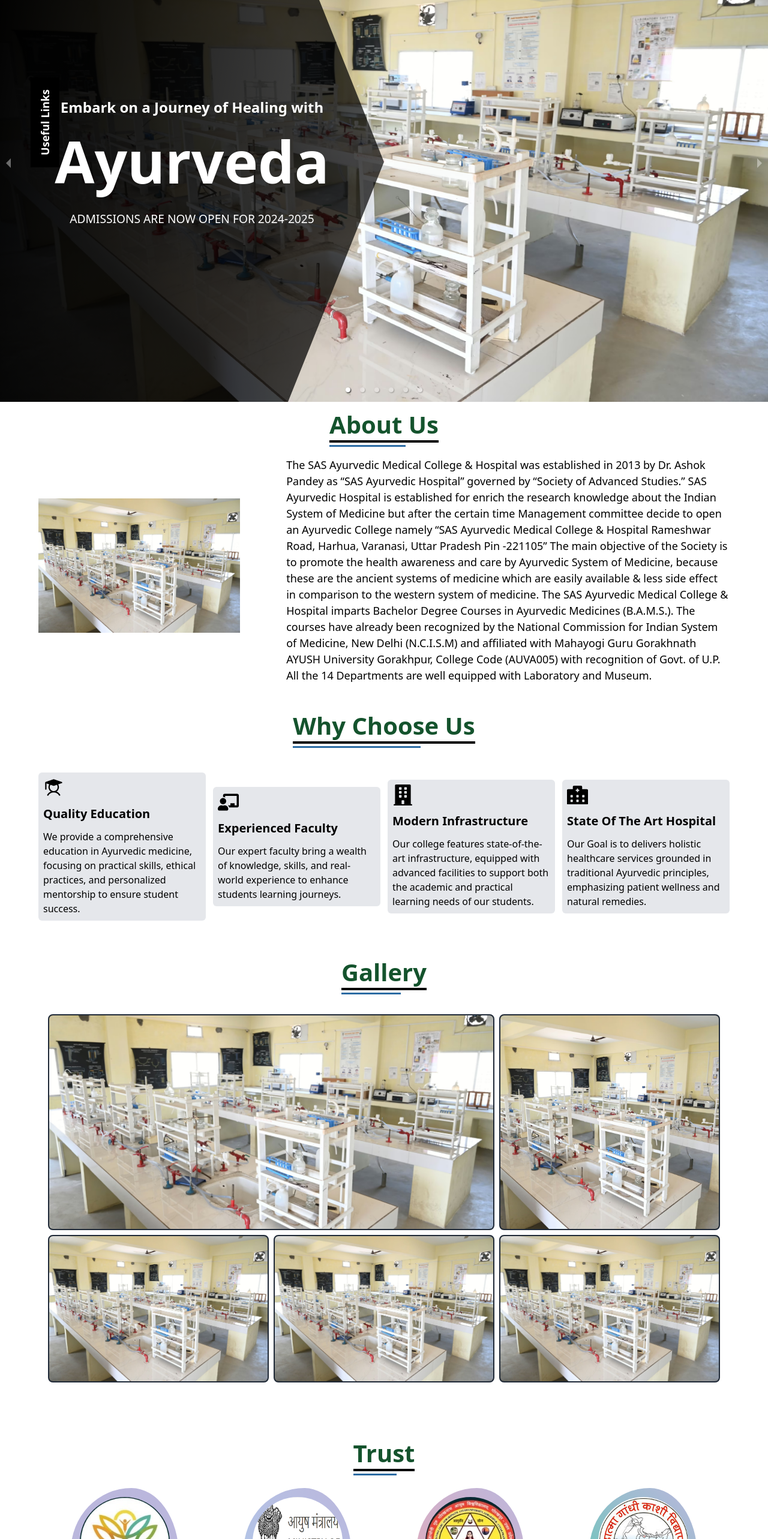
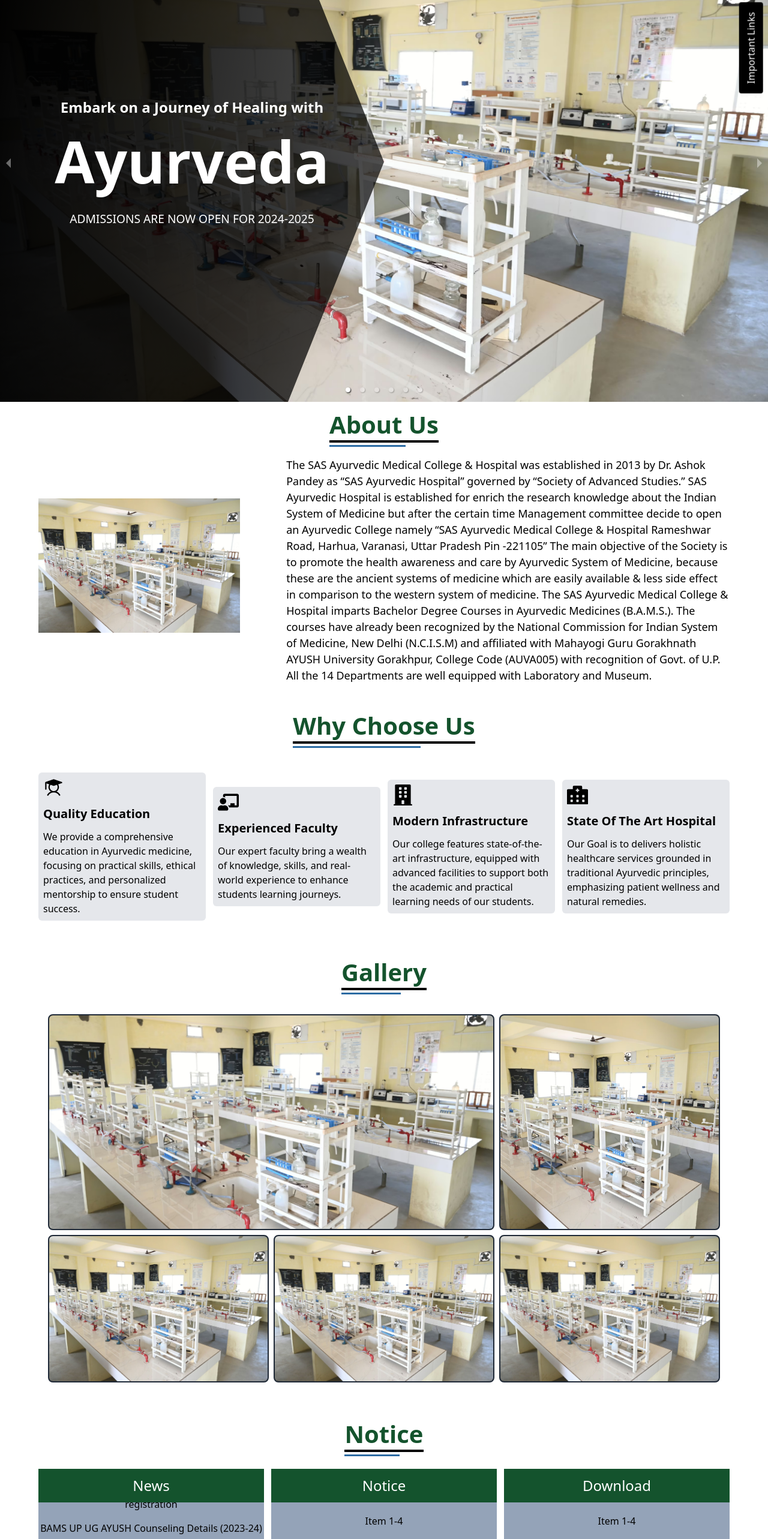
Before and after one commit to Shivam7068/sasayurveda-, a React (Vite) app: page / in a window 1280 px wide. Shown: the part 220-2786 px from the top of the page at 60% size. Built offline with nearby package versions, Linux system fonts and the light colour scheme.

Commit message:
news added

```diff
--- a/src/App.jsx
+++ b/src/App.jsx
@@ -8,7 +8,7 @@
 const App = () => {
   return (
     <>
-      <BrowserRouter className=''>
+      <BrowserRouter className='relative'>
 
         <Header />
         <Routes>
--- a/src/index.css
+++ b/src/index.css
@@ -276,7 +276,7 @@
 }
 
 
-
+/*
 @keyframes morph {
 
     0% {
@@ -290,4 +290,18 @@
     100% {
         border-radius: 63% 37% 52% 48% / 52% 69% 31% 48%
     }
+} */
+
+@keyframes marquee {
+    0% {
+        transform: translateY(100%);
+    }
+
+    100% {
+        transform: translateY(-100%);
+    }
 }
+
+.animate-marquee {
+    animation: marquee 10s linear infinite;
+}
--- a/src/pages/Home.jsx
+++ b/src/pages/Home.jsx
@@ -6,6 +6,7 @@
 import Gallery from '../ui_component/home_com/Gallery'
 import Footer from '../ui_component/common_comp/Footer'
 import Trust from '../ui_component/home_com/Trust'
+import NewsBoard from '../ui_component/home_com/NewsBoard'
 
 const Home = () => {
     return (
@@ -15,7 +16,8 @@
                 <About />
                 <IconCard />
                 <Gallery />
-                <Trust />
+                {/* <Trust /> */}
+                <NewsBoard />
                 <Testimonials />
             </div>
             <Footer />
--- a/src/ui_component/common_comp/Footer.jsx
+++ b/src/ui_component/common_comp/Footer.jsx
@@ -12,10 +12,13 @@
             <div className="m-auto w-full ">
                 <div className="md:flex md:justify-between my-4 gap-5">
                     <div className="mb-6 md:mb-0">
-                        <Link to={"/"} className="flex items-center justify-center ">
+                        {/* <Link to={"/"} className="flex items-center justify-center ">
                             <img src="/assets/react.svg" className=" h-16 me-3" alt="Logo" />
-                        </Link>
+                        </Link> */}
 
+                        <div className=' '>
+                            <iframe src="https://www.google.com/maps/embed?pb=!1m19!1m8!1m3!1d461413.69138620474!2d82.9111585!3d25.3782041!3m2!1i1024!2i768!4f13.1!4m8!3e6!4m0!4m5!1s0x398e2cb4aeaef9a9%3A0x12269b5f9fae7372!2sHarhua%20Uttar%20Pradesh%20221105!3m2!1d25.378204099999998!2d82.9111585!5e0!3m2!1sen!2sin!4v1721797887893!5m2!1sen!2sin" width="820" height="320" allowfullscreen="" loading="lazy" referrerpolicy="no-referrer-when-downgrade"></iframe>
+                        </div>
 
                     </div>
 
--- /dev/null
+++ b/src/ui_component/common_comp/VerticalMarquee.jsx
@@ -0,0 +1,18 @@
+import React from 'react';
+
+const VerticalMarquee = ({ items, type }) => {
+    return (
+        <div className="relative overflow-hidden h-64 w-full bg-slate-400">
+            <div className='flex justify-center bg-green-900 absolute w-full p-3 items-center text-white text-2xl font-medium z-[10]'>{type}</div>
+            <div className="animate-marquee  ">
+                {items.map((item, index) => (
+                    <div key={index} className="py-2 z-[-1] text-center hover:animation-pause">
+                        {item}
+                    </div>
+                ))}
+            </div>
+        </div>
+    );
+};
+
+export default VerticalMarquee;
--- /dev/null
+++ b/src/ui_component/home_com/NewsBoard.jsx
@@ -0,0 +1,22 @@
+import React from 'react'
+import VerticalMarquee from '../common_comp/VerticalMarquee'
+import Heading from '../common_comp/Heading';
+
+const NewsBoard = () => {
+    const items1 = ['Holiday on 29-06-2023 (Bakrid)',
+        'BAMS(2021 - 22) Examination From Fill Here', ' BAMS UP UG Counseling 2023-24 click here to registration', 'BAMS UP UG AYUSH Counseling Details (2023-24)', 'BAMS FIRST YEAR(2021 - 22) EXAMINATION form Open 20-06 - 2023'];
+    const items2 = ['Item 1-1', 'Item 1-2', 'Item 1-3', 'Item 1-4', 'Item 1-5'];
+    const items3 = ['Item 1-1', 'Item 1-2', 'Item 1-3', 'Item 1-4', 'Item 1-5'];
+    return (
+        <div className='flex gap-5 flex-col'>
+            <Heading name={"Notice"} />
+            <div className="flex gap-3">
+                <VerticalMarquee items={items1} type={"News"} />
+                <VerticalMarquee items={items2} type={"Notice"} />
+                <VerticalMarquee items={items3} type={"Download"} />
+            </div>
+        </div>
+    )
+}
+
+export default NewsBoard
--- a/src/ui_component/home_com/UsefulLinks.jsx
+++ b/src/ui_component/home_com/UsefulLinks.jsx
@@ -15,34 +15,35 @@
     };
 
     return (
-        <div className="fixed top-[50vh] left-0">
+        <div className="fixed top-[50vh] right-0">
             <div
-                className="rotate-[-90deg] p-[10px_20px] bg-black text-white font-semibold text-lg"
+                className="fixed bottom-[72vh] z-[999] right-2 bg-black text-white px-4 py-2 rounded transform origin-bottom-right -rotate-90"
+
                 onClick={toggleSecondDiv}
                 onMouseEnter={handleMouseEnter}
             >
-                Useful Links
+                Important Links
             </div>
             {showSecondDiv && (
                 <div
-                    className="useful-wrapper second-div"
+                    className="useful-wrapper bg-green-800 p-[10px]"
                     onMouseLeave={handleMouseLeave}
                 >
                     <ul className="useful-links">
-                        <a target="_blank" href="https://ncismindia.org/">
-                            <li>NCISM</li>
+                        <a className="" target="_blank" href="https://ncismindia.org/">
+                            <li className="bg-slate-50 mb-4">NCISM</li>
                         </a>
-                        <a target="_blank" href="https://ayush.gov.in/">
-                            <li>Ministry of AYUSH</li>
+                        <a className="" target="_blank" href="https://ayush.gov.in/">
+                            <li className="bg-slate-50 mb-4">Ministry of AYUSH</li>
                         </a>
-                        <a target="_blank" href="https://www.mggaugkp.ac.in/">
-                            <li>MGGAUGKP</li>
+                        <a className="" target="_blank" href="https://www.mggaugkp.ac.in/">
+                            <li className="bg-slate-50 mb-4">MGGAUGKP</li>
                         </a>
-                        <a
+                        <a className=""
                             target="_blank"
                             href="https://www.upayushcounseling.upsdc.gov.in/"
                         >
-                            <li>UP AYUSH Councelling</li>
+                            <li className="bg-slate-50 mb-4">UP AYUSH Councelling</li>
                         </a>
                     </ul>
                 </div>
```
